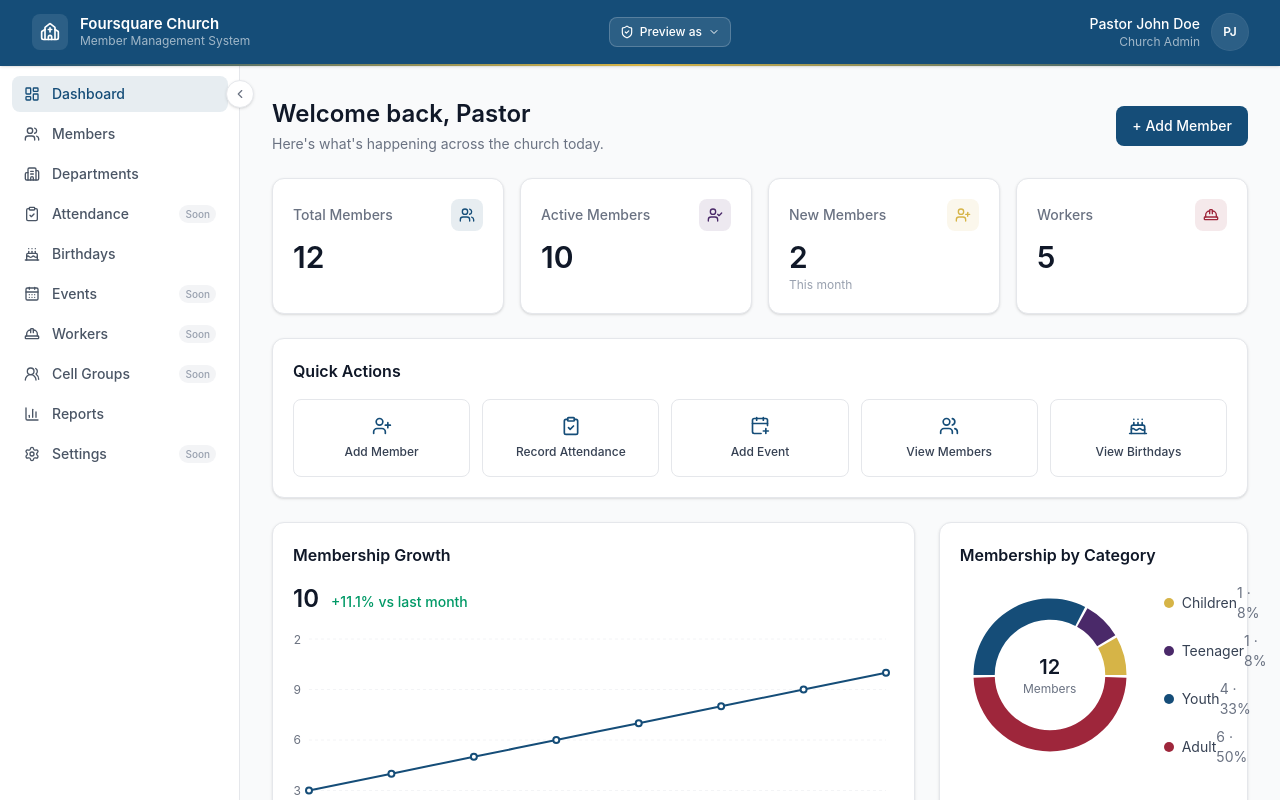
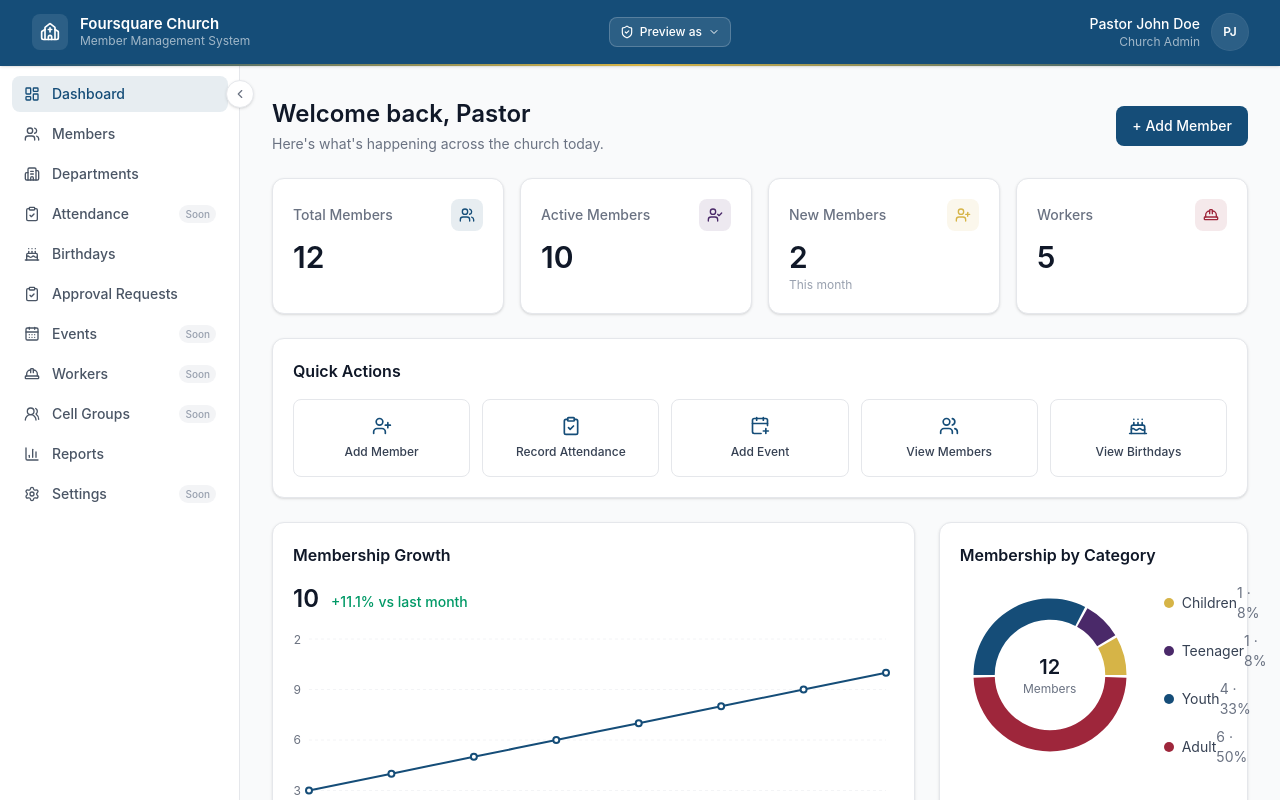
Before and after one commit to FGC-OLUGOKE/FGC-Olugoke-Database, a React (Vite) app in the folder frontend/: page /dashboard in a window 1280 px wide. Shown: the top 800 px of the page. Built offline with nearby package versions, Linux system fonts and the light colour scheme.

Commit message:
created a preview mode to simulate different account

```diff
--- a/frontend/src/App.jsx
+++ b/frontend/src/App.jsx
@@ -7,6 +7,7 @@ import MembersPage from "./features/members/MembersPage.jsx";
 import DepartmentsPage from "./features/departments/DepartmentsPage";
 import BirthdaysPage from "./features/birthdays/BirthdaysPage";
 import ReportsPage from "./features/reports/ReportsPage";
+import ApprovalRequestsPage from "./features/approvals/ApprovalRequestsPage";
 import { ToastProvider } from "./components/ui/ToastProvider";
 
 export default function App() {
@@ -21,6 +22,7 @@ export default function App() {
             <Route path="departments" element={<DepartmentsPage />} />
             <Route path="birthdays" element={<BirthdaysPage />} />
             <Route path="reports" element={<ReportsPage />} />
+            <Route path="approvals" element={<ApprovalRequestsPage />} />
 
             {NAV_ITEMS.filter((item) => !item.implemented).map((item) => (
               <Route
--- a/frontend/src/components/layout/navigation.js
+++ b/frontend/src/components/layout/navigation.js
@@ -17,6 +17,7 @@ export const NAV_ITEMS = [
   { label: "Departments", path: "departments", icon: Building2, implemented: true },
   { label: "Attendance", path: "attendance", icon: ClipboardCheck, implemented: false },
   { label: "Birthdays", path: "birthdays", icon: Cake, implemented: true },
+  { label: "Approval Requests", path: "approvals", icon: ClipboardCheck, implemented: true },
   { label: "Events", path: "events", icon: CalendarDays, implemented: false },
   { label: "Workers", path: "workers", icon: HardHat, implemented: false },
   { label: "Cell Groups", path: "cell-groups", icon: UsersRound, implemented: false },
```
